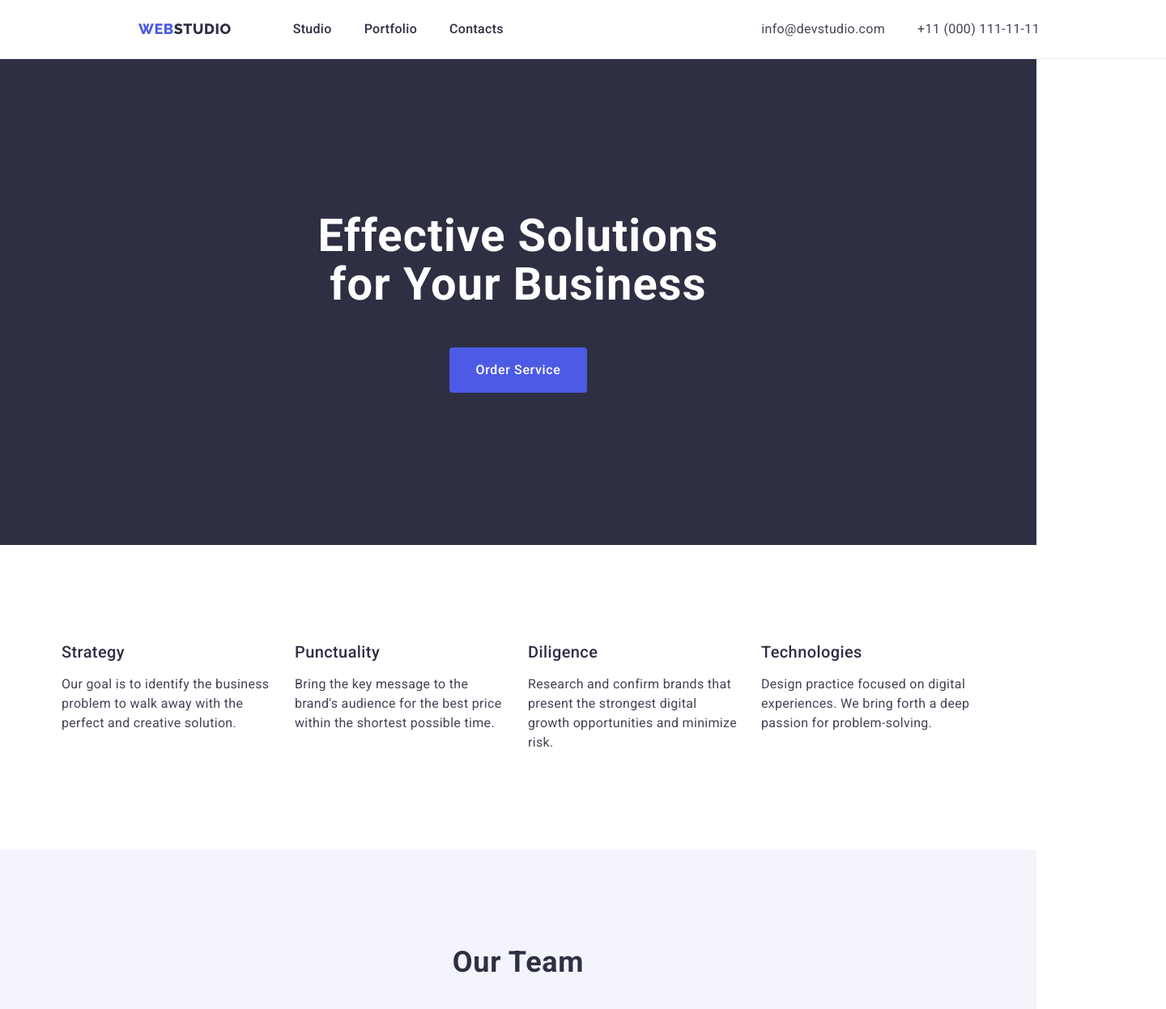
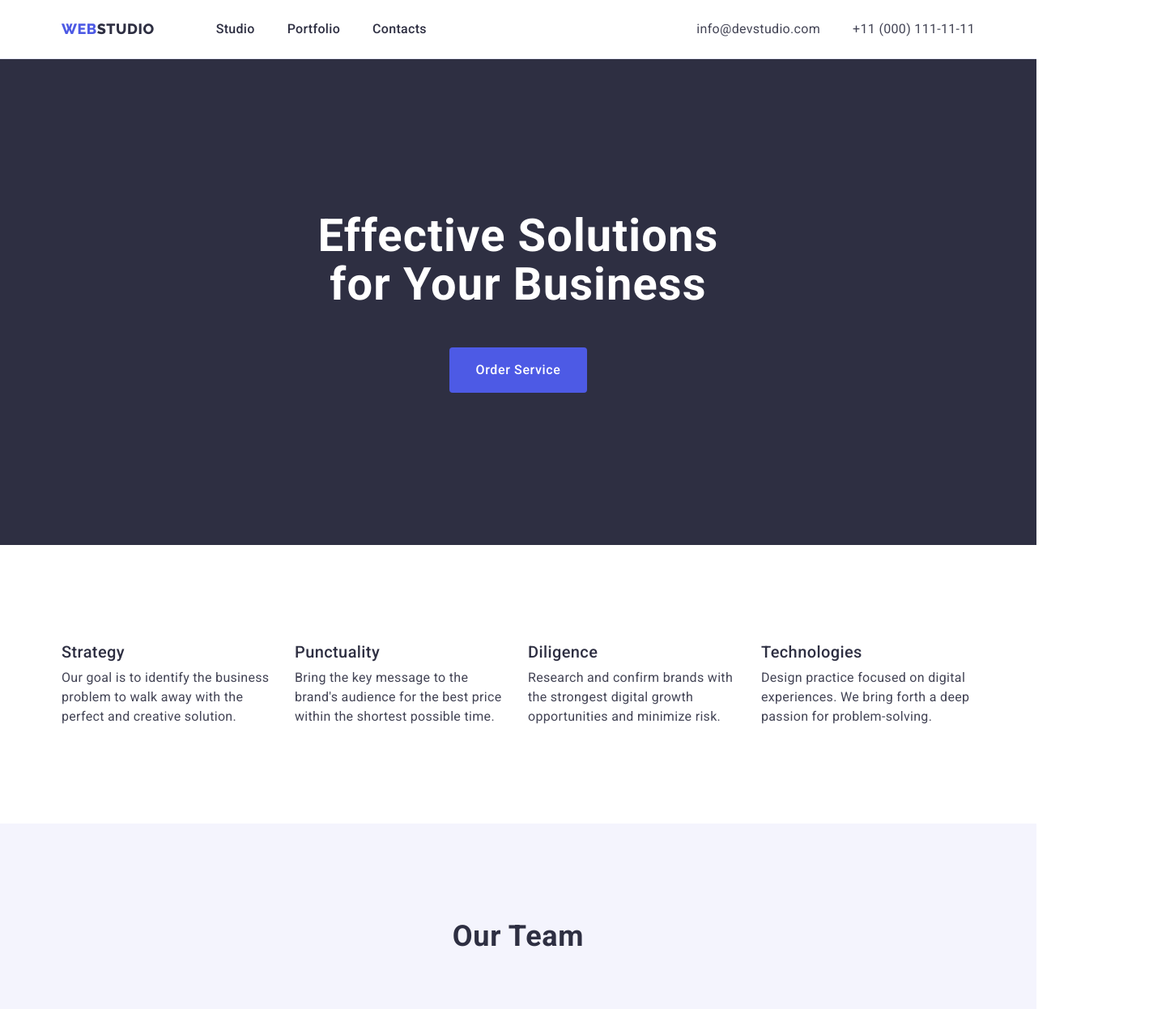
Before and after one commit to Kovtoniuk-Oleh/goit-markup-hw-03, a plain HTML site: page index.html in a window 1280 px wide. Shown: the top 1246 px of the page at 81% size, 1440 px wide, since content can reach past the window. Drawn offline with nearby package versions, Linux system fonts and the light colour scheme.

Commit message:
поправки
поправки в html та CSS

```diff
--- a/css/styles.css
+++ b/css/styles.css
@@ -85,21 +85,16 @@ img {
 /*#----------------------------------header*/
 .header {
   border-bottom: 1px solid #e7e9fc;
-  width: 1440px;
-  margin-right: auto;
-  margin-left: auto;
 }
 
 .container_header {
   display: flex;
-  /*align-items: center;*/
+
   justify-content: space-between;
 }
 .header_navigation {
   display: flex;
   align-items: center;
-  justify-content: space-between;
-  padding: 0 15px;
 }
 .header_navigation_logo {
   padding: 24px 0;
@@ -135,11 +130,10 @@ img {
   letter-spacing: 0.02em; /* 0.32px */
 }
 .header_menu_link:hover {
-  /*color: var(--ocean, #404bbf);*/
+  color: var(--ocean, #404bbf);
   font-size: 16px;
   line-height: 1.5; /* 150% */
   letter-spacing: 0.02em;
-  color: #404bbf;
 }
 
 .header_menu_link:focus {
@@ -175,9 +169,6 @@ img {
   background: var(--navyblue, #2e2f42);
   padding-top: 188px;
   padding-bottom: 188px;
-  margin-left: auto;
-  margin-right: auto;
-  max-width: 1440px;
 }
 .hero_wrap {
 }
@@ -238,7 +229,6 @@ img {
   gap: 24px;
 }
 .motivation_menu_item {
-  display: flex;
   align-items: flex-start;
   justify-content: flex-start;
   flex-direction: column;
--- a/index.html
+++ b/index.html
@@ -88,8 +88,8 @@
             <li class="motivation_menu_item">
               <h3 class="motivation_subtitle">Diligence</h3>
               <p class="motivatiom_item-text">
-                Research and confirm brands that present the strongest digital
-                growth opportunities and minimize risk.
+                Research and confirm brands with the strongest digital growth
+                opportunities and minimize risk.
               </p>
             </li>
 
```
